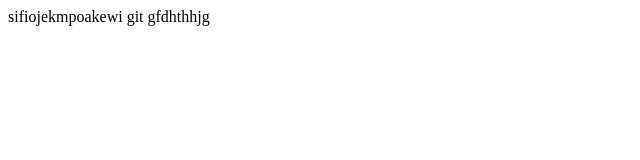
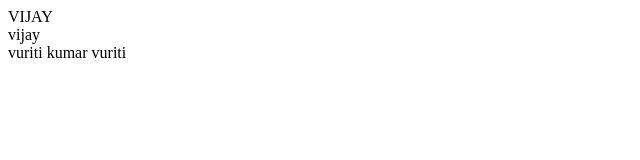
Before and after one commit to Vijay-kumar-vuriti2003/Frontend, a plain HTML site: page index.html in a window 1280 px wide. Shown: the whole page, without its empty margins (0-640 px from the left). Drawn offline with Linux system fonts and the light colour scheme.

Commit message:
second commit

```diff
--- a/index.html
+++ b/index.html
@@ -6,6 +6,13 @@
     <title>Document</title>
 </head>
 <body>
-    sifiojekmpoakewi git gfdhthhjg
+  <!--block level elements-->
+  <div>VIJAY</div>
+  <div>vijay</div>
+  <!-- inline elements-->
+   <span>vuriti</span>
+   <span>kumar</span>
+   <span>vuriti</span>
+
 </body>
 </html>
```
